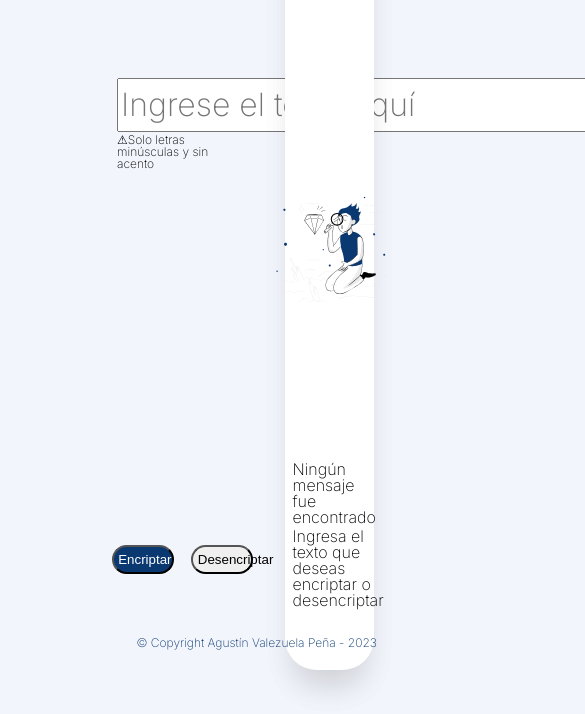
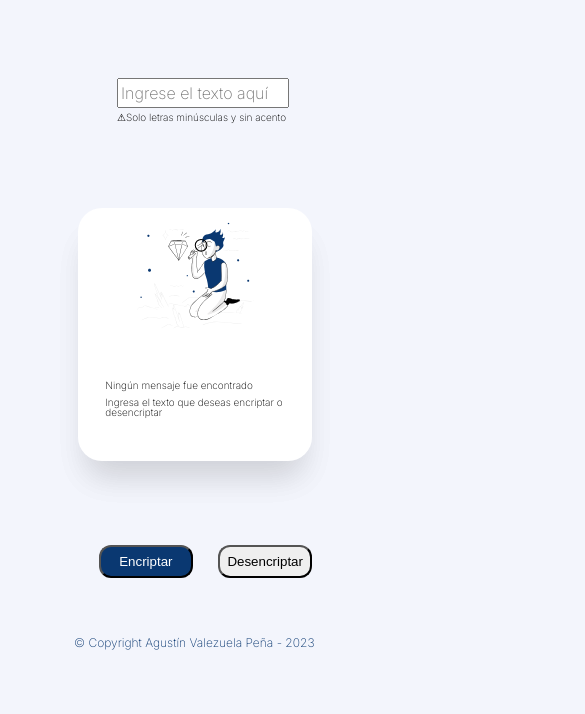
Before and after one commit to agusvalenzuela/proyecto1, a plain HTML site: page index.html in a window 390 px wide. Shown: the part 130-844 px from the top of the page, 585 px wide, since content can reach past the window. Drawn offline with Linux system fonts and the light colour scheme.

Commit message:
Se agrega configuración para hacer la página responsiva

```diff
--- a/index.html
+++ b/index.html
@@ -2,7 +2,7 @@
 <html lang="es">
 <head>
     <meta charset="UTF-8">
-    <meta name="viewport" content="width=device-width">
+    <meta name="viewport" content="width=device-width, initial-scale=1.0">
     <title>Inicio</title>
     <!-- Link a family font 'Inter'  -->
     <link rel="preconnect" href="https://fonts.googleapis.com">
@@ -144,6 +144,7 @@
 
                         //Muestra el texto desencriptado por pantalla
                         document.getElementById("texto_devuelto").innerHTML = textoDesencriptado;
+                        console.log(textoDesencriptado);
                     } else{
                     mostrar();
                     }
--- a/style.css
+++ b/style.css
@@ -42,7 +42,6 @@ body{
     padding-top: 2%;
 }
 
-
 .rectangulo1{
     position: absolute;
     width: 23%;
@@ -82,7 +81,6 @@ body{
     border-radius: 32px;
 }
 
-
 #texto_devuelto{
     position: absolute;
     width: 80%;
@@ -117,6 +115,7 @@ body{
     left: 75%;
     top: 70%;
 }
+
 .mensaje_no_encontrado h3{
     padding-top: 2%;
 }
@@ -175,7 +174,6 @@ body{
 }
 
 footer{
-    background: url(imagenes/bg.jpg);
     text-align: center;
     padding: 2%;
 
@@ -188,3 +186,141 @@ footer{
     color: #0A3871;
     font-size: 12px;
 }
+
+/*Si encuentras una pantalla con hasta 480px de ancho máximo, aplica las instrucciones que se definen*/
+@media screen and (max-width: 480px){
+
+    .mensaje_advertencia{
+        width: auto;
+    }
+
+    .mensaje{
+        width: 70%;
+        font-family: 'Inter';
+        font-style: normal;
+        font-weight: 16px;
+        font-size: 16px;
+        line-height: 150%;
+
+        color: #0A3871;
+    }
+
+    .advertencia{
+        width: auto;
+        font-size: 10px;
+        padding-top: 2%;
+    }
+
+    .rectangulo1{
+        position: absolute;
+        width: 60%;
+        height: 30%;
+        left: 20%;
+        top: 40%;
+
+        background: #FFFFFF;
+
+        box-shadow: 0px 24px 32px -8px rgba(0, 0, 0, 0.08);
+        border-radius: 24px;
+    }
+
+    .rectangulo2{
+        position: absolute;
+        width: 60%;
+        height: 30%;
+        left: 20%;
+        top: 40%;
+
+        background: #FFFFFF;
+
+        box-shadow: 0px 24px 32px -8px rgba(0, 0, 0, 0.08);
+        border-radius: 24px;
+    }
+
+    .muneco{
+        position: absolute;
+        width: 30%;
+        height: 30%;
+        left: 35%;
+        top: 33%;
+    }
+
+
+
+    .mensaje_no_encontrado{
+        padding: 0%;
+        gap: 1%;
+
+        position: absolute;
+        width: 50%;
+        height: 30%;
+        left: 27%;
+        top: 60%;
+    }
+
+    .mensaje_no_encontrado h3, .mensaje_no_encontrado h2{
+        padding-top: 2%;
+        font-size: 10px;
+    }
+
+    .botones{
+        position: absolute;
+        width: 60%;
+        height: 10%;
+        left: 20%;
+        top: 80%;
+    }
+
+    .btn_encriptar{
+        padding: 3%;
+
+        width: 40%;
+        margin-right: auto;
+        margin-left: auto;
+
+        background: #0A3871;
+        border-radius: 12px;
+        color: #FFFFFF
+    }
+
+    .btn_desencriptar{
+        padding: 3%;
+
+        width: 40%;
+
+        border-radius: 12px;
+    }
+
+    #imagen_encontrado{
+        position: absolute;
+        width: 60%;
+        height: 30%;
+        left: 20%;
+        top: 40%;
+
+        background: none;
+
+        box-shadow: 0px 24px 32px -8px rgba(0, 0, 0, 0.08);
+        border-radius: 24px;
+    }
+
+    #texto_devuelto{
+        position: absolute;
+        width: 80%;
+        height: 30%;
+        left: 10%;
+        top: 30%;
+
+        background: #F3F5FC;
+        border: none;
+    }
+
+    footer{
+        text-align: center;
+        padding: 2%;
+
+        position: absolute;
+        top: 90%;
+        left: 17%;
+    }
+}
```
